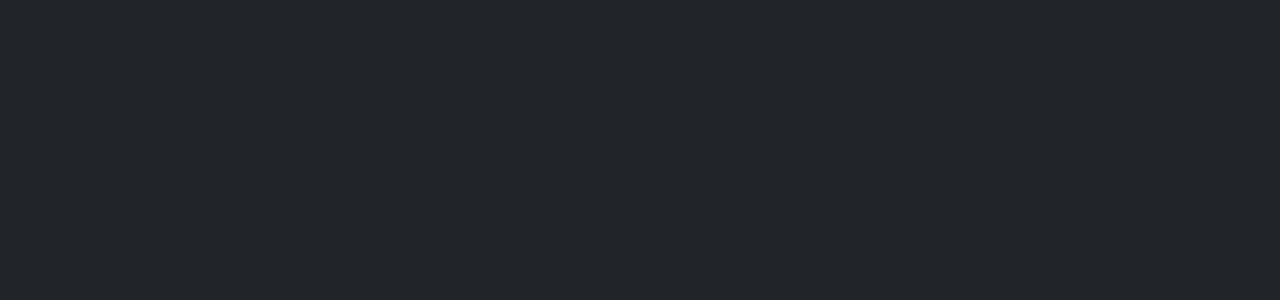
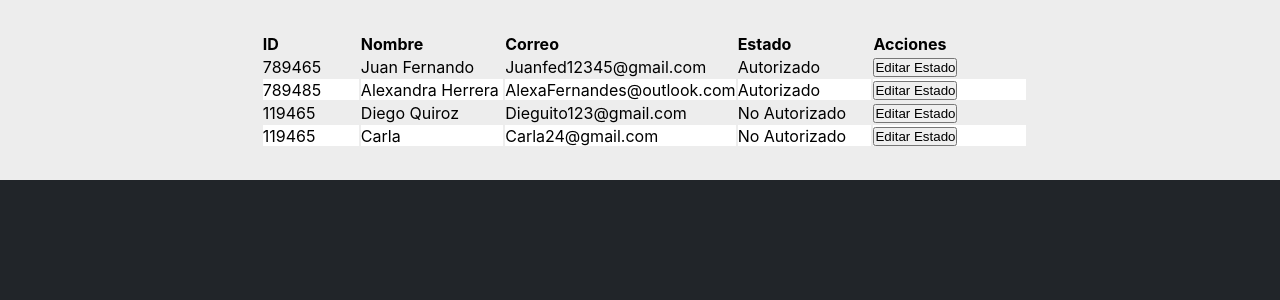
Before and after one commit to madro0/develop-of-world-Public, a React (Create React App) app: page /private/UserRegistered in a window 1280 px wide. Before the commit this address had no page. Shown: the top 300 px of the page. Built offline with nearby package versions, Linux system fonts and the light colour scheme.

Commit message:
diselo de lista de usuarios

```diff
--- a/src/App.jsx
+++ b/src/App.jsx
@@ -4,10 +4,15 @@
   Routes,
   Route
 } from "react-router-dom";
+
 import './App.css';
+
+// import de cada una de las paginas
 import Public from "./pages/Public";
+import Student from "./pages/Student";
 import Private from './pages/Private';
 import Admin from "./pages/Admin";
+import UserRegistered from "./components/UsertRegistered";
 
 function App() {
 
@@ -18,6 +23,8 @@
       <Routes>
         <Route path="/" element={<Public />} />
         <Route path="/private" element={<Private />} />
+        <Route path="/private/UserRegistered" element={<UserRegistered />} />
+        <Route path="/private/student" element={<Student />} />
         <Route path="/private/admin" element={<Admin />} />
       </Routes>
     </Router>
--- a/src/components/Header.jsx
+++ b/src/components/Header.jsx
@@ -1,11 +1,19 @@
 import React from 'react';
+import { Link } from 'react-router-dom';
 import '../styles/header.css';
 
 const Header = () => {
     return (
-        <div className="header">
-            Ara ira el menú de navegacion de la pagina web
-        </div>
+        <header className="header">
+            <h1>Proyectos S.A.S</h1>
+            <nav>
+                <ul>
+                    <Link to="/"><li>Proyectos</li></Link>
+                    <Link to="/"><li>Perfil</li></Link>
+                    <Link to="/"><li>Salir</li></Link>
+                </ul>
+            </nav>
+        </header>
     )
 }
 
--- /dev/null
+++ b/src/components/UsertRegistered.jsx
@@ -0,0 +1,58 @@
+import React from 'react'
+import '../styles/userRegistered.css';
+
+const UserRegistered = () => {
+    // lo que vera tanto el lider como el administrador a la hora de ver los usuarios registrados
+    return (
+        <div>
+            <div className="tableUsers">
+                <table>
+                    <thead className="tableUsers__thead">
+                        <tr className="tableUsers__tittle">
+                            <th>ID</th>
+                            <th>Nombre</th>
+                            <th>Correo</th>
+                            <th>Estado</th>
+                            <th>Acciones</th>
+                        </tr>
+                    </thead>
+
+                    <tbody className="tableUsers__data">
+                        <tr>
+                            <td>789465</td>
+                            <td>Juan Fernando</td>
+                            <td>Juanfed12345@gmail.com</td>
+                            <td>Autorizado</td>
+                            <td><button>Editar Estado</button></td>
+                        </tr>
+                        <tr>
+                            <td>789485</td>
+                            <td>Alexandra Herrera</td>
+                            <td>AlexaFernandes@outlook.com</td>
+                            <td>Autorizado</td>
+                            <td><button>Editar Estado</button></td>
+                        </tr>
+                        <tr>
+                            <td>119465</td>
+                            <td>Diego Quiroz</td>
+                            <td>Dieguito123@gmail.com</td>
+                            <td>No Autorizado</td>
+                            <td><button>Editar Estado</button></td>
+                        </tr>
+                        <tr>
+                            <td>119465</td>
+                            <td>Carla</td>
+                            <td>Carla24@gmail.com</td>
+                            <td>No Autorizado</td>
+                            <td><button>Editar Estado</button></td>
+                        </tr>
+                    </tbody>
+                </table>
+            </div>
+            <div>
+            </div>
+        </div>
+    )
+}
+
+export default UserRegistered
--- /dev/null
+++ b/src/pages/Student.jsx
@@ -0,0 +1,16 @@
+import React from 'react';
+import Header from '../components/Header';
+import '../styles/student.css';
+
+const Student = () => {
+    return (
+        <div>
+            <Header />
+            <div className="student">
+
+            </div>
+        </div>
+    )
+}
+
+export default Student
--- a/src/styles/header.css
+++ b/src/styles/header.css
@@ -1,8 +1,18 @@
 .header{
+    background-color: #ededed;
+}
+
+.header h1{
+    text-align: center;
     color: red;
+}
+
+.header ul{
     text-align: center;
-    padding: 2rem 0rem;
-    background-color: #ededed;
-    font-size: 1.5rem;
-    font-weight: 700;
+    padding: .3rem 0rem;
 }
+
+.header li{
+    display: inline-block;
+    padding: .2rem 1rem;
+}
--- /dev/null
+++ b/src/styles/student.css
@@ -0,0 +1,3 @@
+.student{
+    color:white;
+}
--- /dev/null
+++ b/src/styles/userRegistered.css
@@ -0,0 +1,30 @@
+.tableUsers{
+    background-color: #ededed;
+    width: 100%;
+    padding: 2rem .5rem;
+}
+
+.tableUsers table tr:nth-child(even){
+    background-color: white;
+}
+
+.tableUsers table th, td{
+  border-collapse: collapse;
+}
+
+.tableUsers table{
+    margin-left: 20%;
+}
+.tableUsers__thead{
+  border-bottom: solid 5px #0f362d;
+}
+
+
+.tableUsers__tittle th{
+    padding-right: 5rem;
+    text-align: left;
+}
+
+.tableUsers__data td{
+    text-align: left;
+}
```
Also changed, not shown: src/components/Profile.jsx (added).
